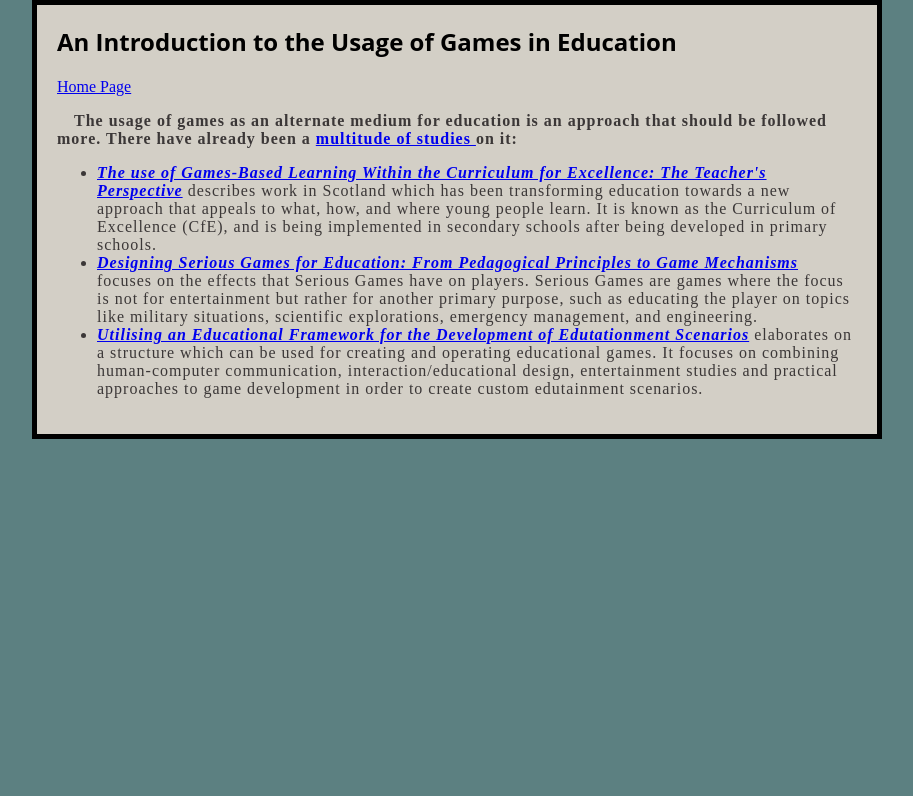
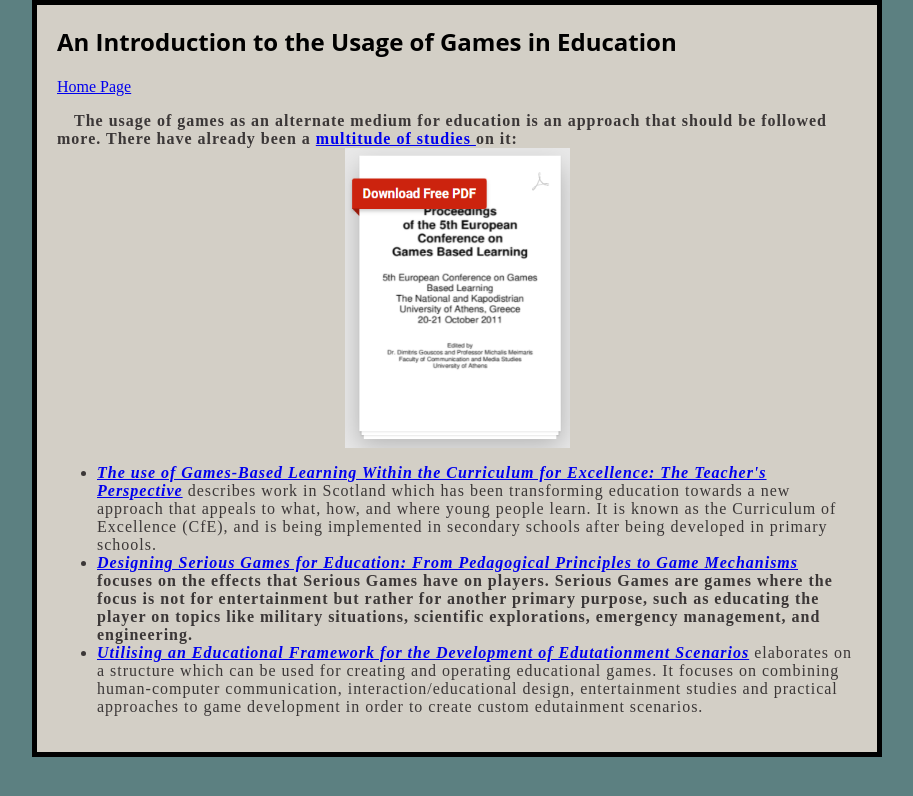
Before and after one commit to liu-kevin1/Lab1, a plain HTML site: page edutainment.html in a window 1280 px wide. Shown: the whole page, without its empty margins (183-1096 px from the left). Drawn offline with Linux system fonts and the light colour scheme.

Commit message:
added papers.png

```diff
--- a/edutainment.html
+++ b/edutainment.html
@@ -20,6 +20,9 @@
         <a href="https://www.academia.edu/3886970/An_analysis_of_the_motivations_for_playing_computer_games_in_a_secondary_education_context_a_comparison_with_tertiary_education?email_work_card=title">
             multitude of studies
         </a> on it:
+        <img src="images/papers.png"
+            height = 300
+            width = 225>
         <ul>
             <li>
                 <a href="https://www.researchgate.net/publication/220663815_Teachers'_Views_on_the_Approach_of_Digital_Games-Based_Learning_within_the_Curriculum_for_Excellence">
@@ -32,7 +35,7 @@
                 in secondary schools after being developed in primary
                 schools.
             </li>
-            <li>
+            <b><li>
                 <a href="https://www.researchgate.net/publication/257022186_Designing_serious_games_for_education_From_pedagogical_principles_to_game_mechanisms">
                     <strong><em>Designing Serious Games for Education:
                 From Pedagogical Principles to Game Mechanisms</em></strong></a>
@@ -42,7 +45,7 @@
                 such as educating the player on topics like military
                 situations, scientific explorations, emergency
                 management, and engineering.
-            </li>
+            </li></b>
             <li>
                 <a href="https://www.researchgate.net/publication/232250653_Utilising_an_Educational_Framework_for_the_Development_of_Edutainment_Scenarios">
                     <strong><em>Utilising an Educational Framework for the
```
Also changed, not shown: images/papers.png (added).
